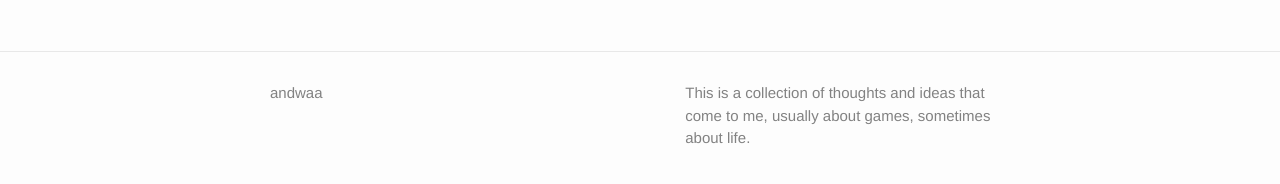
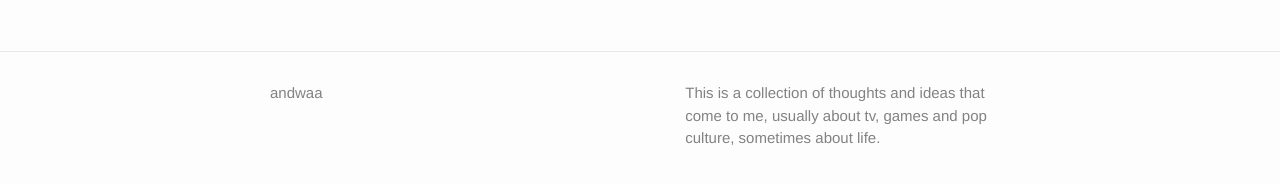
Before and after one commit to andwaa/web, a Jekyll site: the page built from about.md, in a window 1280 px wide. Shown: the part 197-381 px from the top of the page. Built offline with Jekyll 4.4.1, drawn with Linux system fonts in a browser that asks for light colours.

Commit message:
Clean sweep

```diff
--- a/_config.yml
+++ b/_config.yml
@@ -8,7 +8,7 @@
 # Site settings
 title: 'andwaa'
 #email: your-email@domain.com
-description: 'This is a collection of thoughts and ideas that come to me, usually about games, sometimes about life.'
+description: 'This is a collection of thoughts and ideas that come to me, usually about tv, games and pop culture, sometimes about life.'
 baseurl: "/web" # the subpath of your site, e.g. /blog
 url: "http://andwaa.github.io/web" # the base hostname & protocol for your site
 #twitter_username: jekyllrb
```
Also changed, not shown: _drafts/2016-02-17-hi.markdown (renamed from _posts/2016-02-17-hi.markdown), _drafts/2016-02-17-hi2.markdown (renamed from _posts/2016-02-17-hi2.markdown), _drafts/2016-02-17-hi3.markdown (renamed from _posts/2016-02-17-hi3.markdown), _drafts/2016-02-17-welcome-to-jekyll.markdown (renamed from _posts/2016-02-17-welcome-to-jekyll.markdown).
